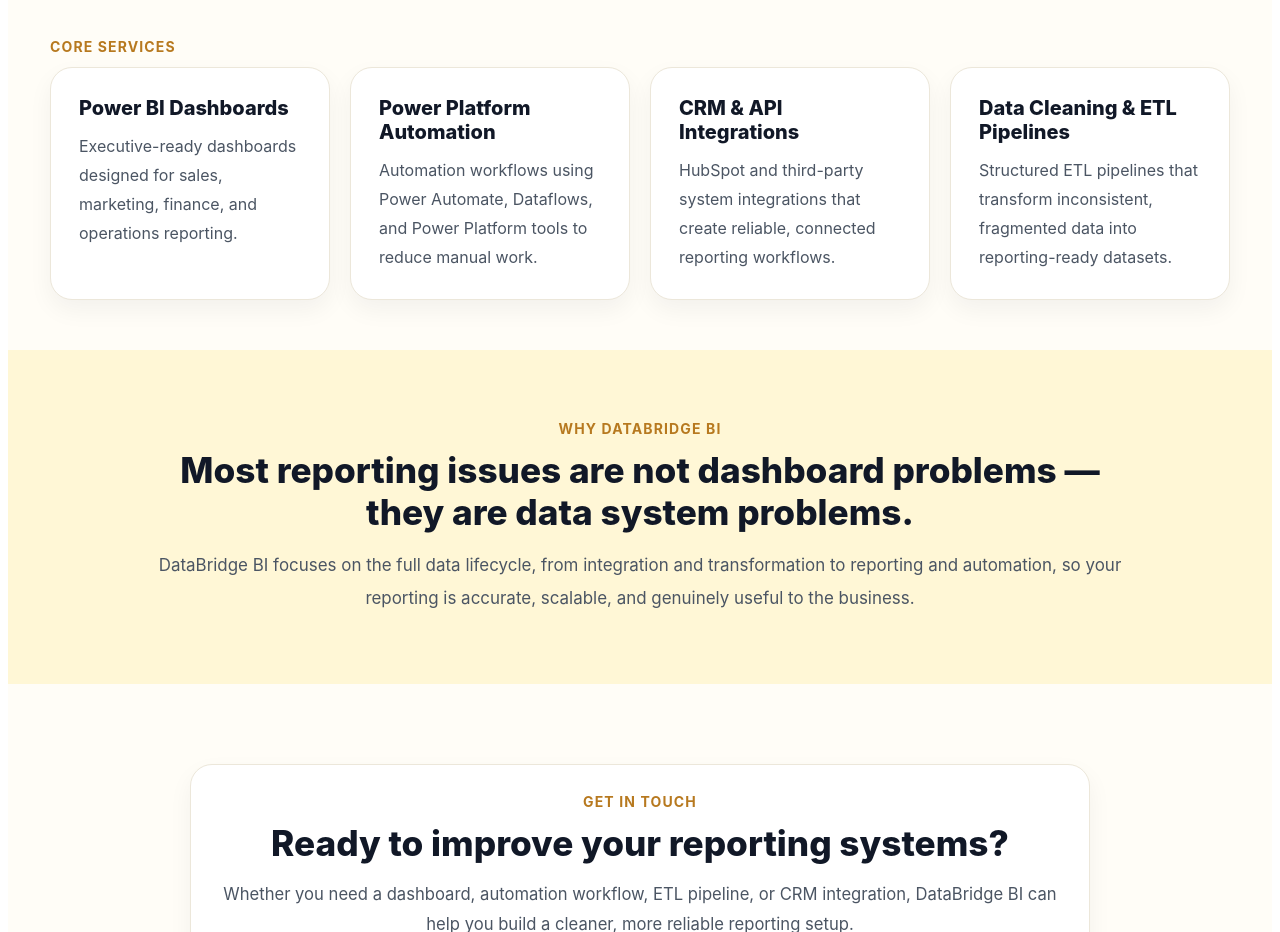
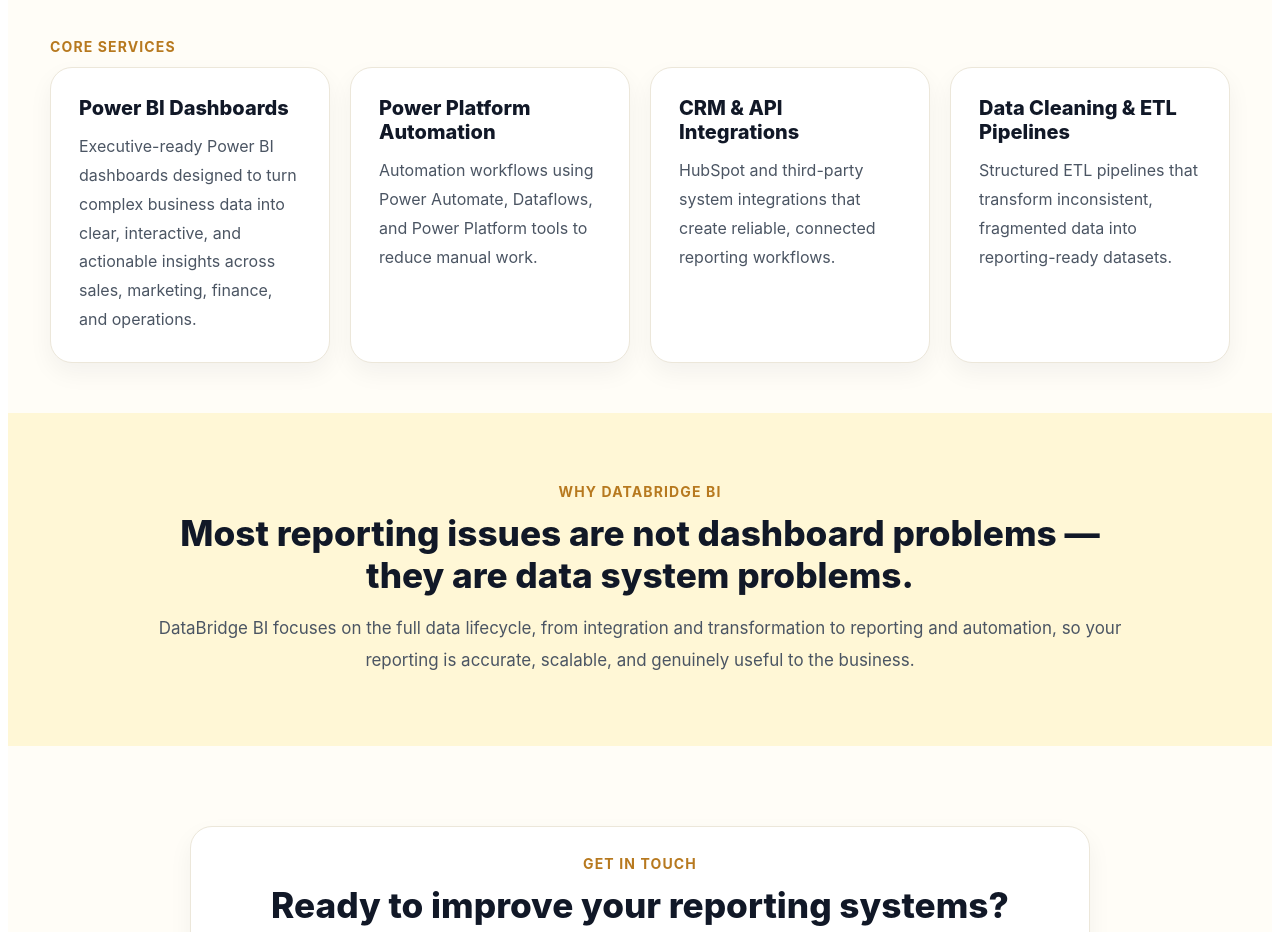
Before and after one commit to Afreenn04/databridge-bi, a Next.js app: page / in a window 1280 px wide. Shown: the part 2560-3492 px from the top of the page. Built offline with nearby package versions, Linux system fonts and the light colour scheme.

Commit message:
Update page.js

```diff
--- a/app/page.js
+++ b/app/page.js
@@ -3,7 +3,7 @@
     {
       title: "Power BI Dashboards",
       description:
-        "Executive-ready dashboards designed for sales, marketing, finance, and operations reporting.",
+        "Executive-ready Power BI dashboards designed to turn complex business data into clear, interactive, and actionable insights across sales, marketing, finance, and operations.",
     },
     {
       title: "Power Platform Automation",
```
